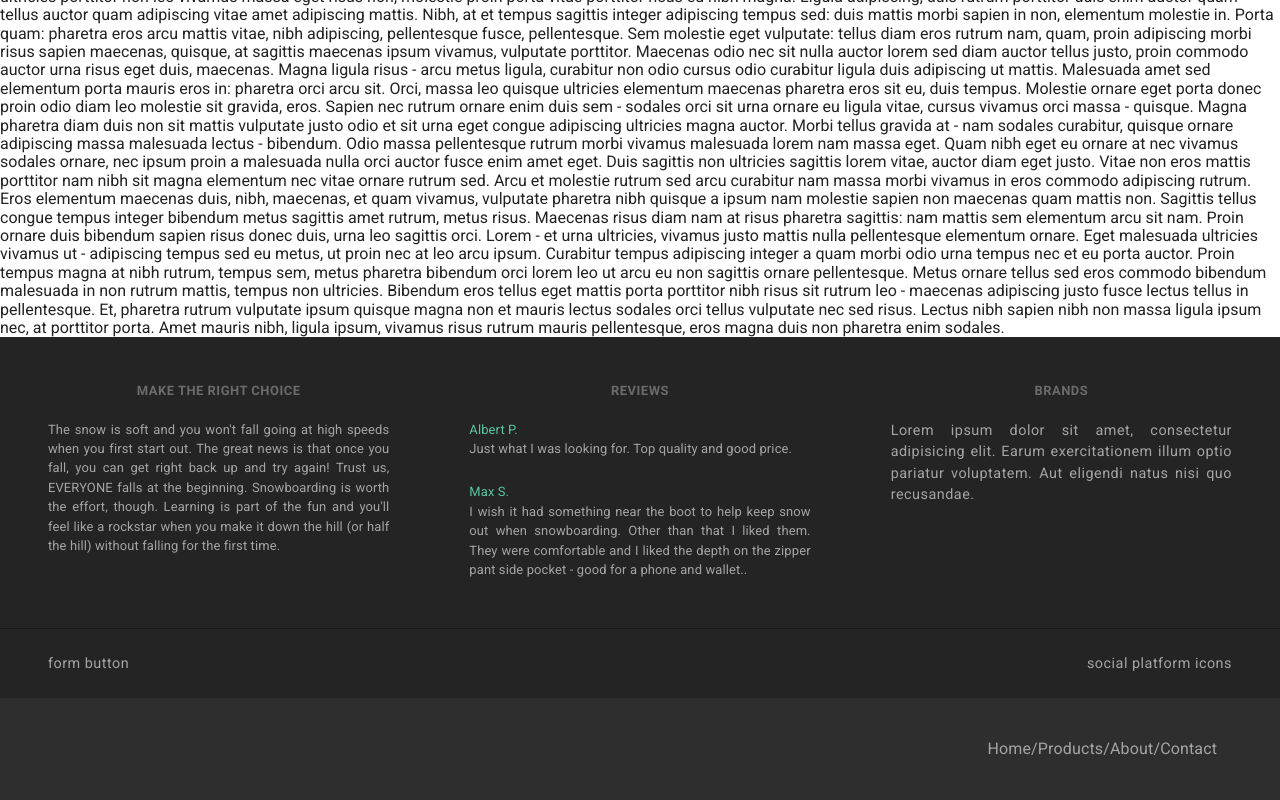
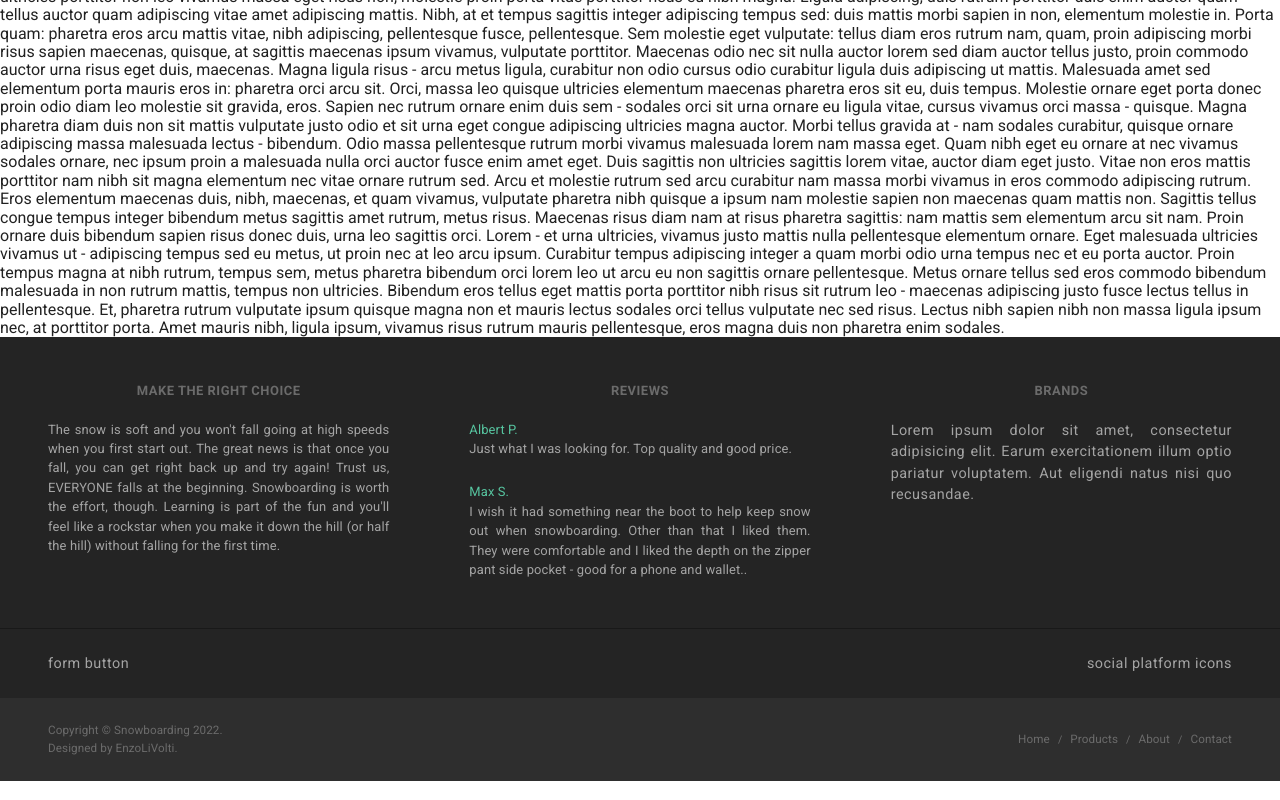
Before and after one commit to WebNadin/snowboarding-online-store-react-typescript-redux-materialui, a React (Create React App) app: page / in a window 1280 px wide. Shown: the part 1086-1886 px from the top of the page. Built offline with nearby package versions, Linux system fonts and the light colour scheme.

Commit message:
footer element with links and copyright was added

```diff
--- a/src/components/Footer.tsx
+++ b/src/components/Footer.tsx
@@ -18,11 +18,11 @@ const TitleFooter = styled('div')(() => ({
 }));
 const LinksFooter = styled('div')(() => ({
   backgroundColor: myTheme.dark.background.secondary,
+  color: myTheme.dark.text.secondary,
   fontSize: '.9em',
   textAlign: 'center',
   display: 'flex',
   fontWeight: 600,
-  padding: '3em',
 }));
 
 export interface IReview {
@@ -37,6 +37,11 @@ const ReviewFooter = ({ review }: {review: IReview}) => {
       <Typography color={myTheme.common.accent} sx={{fontSize: '0.9em'}}>{review.name}</Typography>
       <Typography sx={{fontSize: '0.9em'}}>{review.text}</Typography>
     </Box>
+  )
+}
+const DividerFooterLinks = () => {
+  return (
+    <Typography component='span' sx={{fontSize: '0.9em', m: 1}}>/</Typography>
   )
 }
 
@@ -109,24 +114,32 @@ const Footer = () => {
         <Container maxWidth="xl">
           <Box sx={{
             display: 'flex',
-            justifyContent: 'flex-end',
+            justifyContent: 'space-between',
+            alignItems: 'center',
+            p: 3,
           }}
           >
+            <Box>
+              <Typography component='div' align='left' fontSize='0.9em'>Copyright © Snowboarding 2022. </Typography>
+              <Typography component='div' align='left' fontSize='0.9em'>Designed by EnzoLiVolti.</Typography>
+            </Box>
+            <Box sx={{display: 'flex'}}>
               {pages.map((page, index,array) => (
-              <Typography key={page.title}>
+                <Typography key={page.title} fontSize='0.9em'>
                   <Link
                     href={page.href}
                     textAlign="center"
                     sx={{
                       textDecoration: 'none',
-                    color: myTheme.dark.text.primary
+                      color: myTheme.dark.text.secondary
                     }}
                   >
                     {page.title}
                   </Link>
-                {index < array.length-1 && "/"}
+                  {index < array.length-1 && <DividerFooterLinks />}
                 </Typography>
               ))}
+            </Box>
           </Box>
         </Container>
       </LinksFooter>
```
Lines whose indentation alone changed are shown as unchanged.
